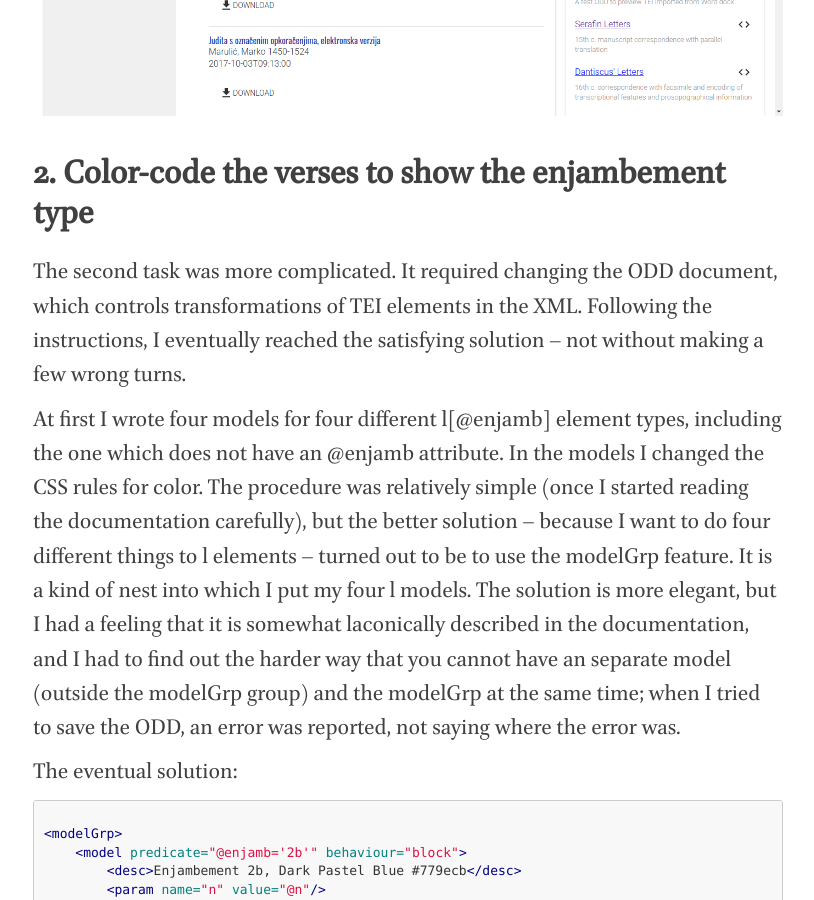
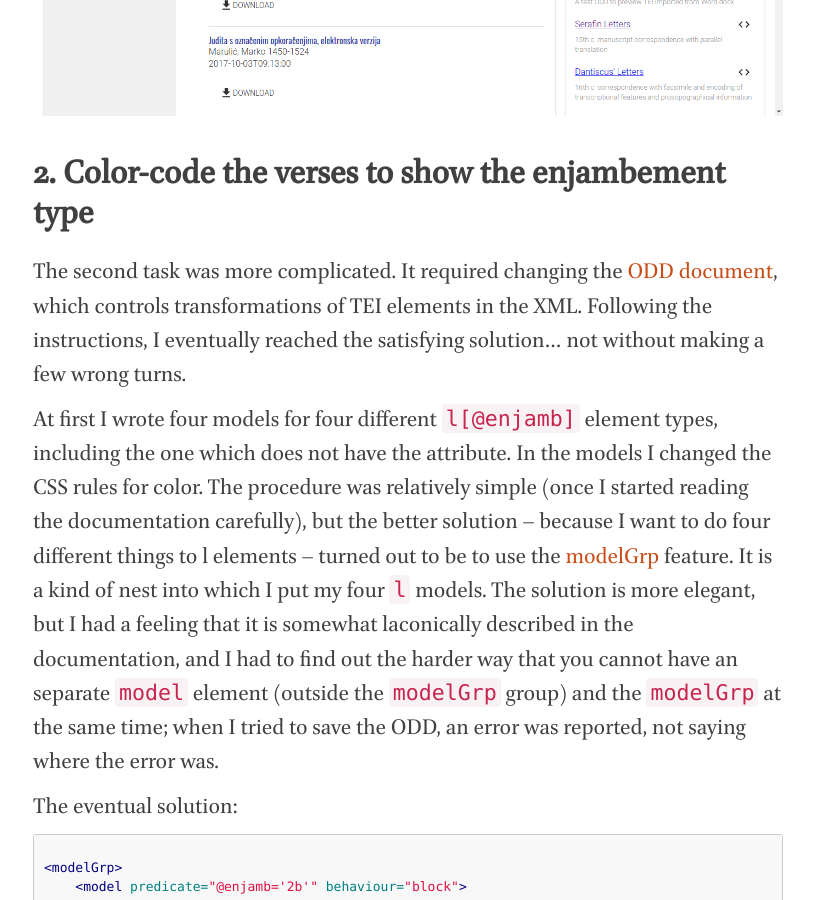
Before and after one commit to nevenjovanovic/nevenjovanovic.github.io, a Jekyll site: the page built from _posts/2021-10-24-teipublisher.markdown, in a window 1280 px wide and 900 px high, scrolled down 1855 px. Shown: the whole window, without its empty margins (232-1046 px from the left). Built offline with Jekyll 4.4.1, drawn with Linux system fonts in a browser that asks for light colours; nearby versions of some CDN libraries; some of the changed text lies outside the part shown.

Commit message:
Review the writing, add links

````diff
--- a/_posts/2021-10-24-teipublisher.markdown
+++ b/_posts/2021-10-24-teipublisher.markdown
@@ -25,9 +25,9 @@ TEI Publisher via docker made the first task ridiculously easy. You choose the P
 
 # 2. Color-code the verses to show the enjambement type
 
-The second task was more complicated. It required changing the ODD document, which controls transformations of TEI elements in the XML. Following the instructions, I eventually reached the satisfying solution – not without making a few wrong turns.
+The second task was more complicated. It required changing the [ODD document](https://wiki.tei-c.org/index.php/ODD), which controls transformations of TEI elements in the XML. Following the instructions, I eventually reached the satisfying solution... not without making a few wrong turns.
 
-At first I wrote four models for four different l[@enjamb] element types, including the one which does not have an @enjamb attribute. In the models I changed the CSS rules for color. The procedure was relatively simple (once I started reading the documentation carefully), but the better solution – because I want to do four different things to l elements – turned out to be to use the modelGrp feature. It is a kind of nest into which I put my four l models. The solution is more elegant, but I had a feeling that it is somewhat laconically described in the documentation, and I had to find out the harder way that you cannot have an separate model (outside the modelGrp group) and the modelGrp at the same time; when I tried to save the ODD, an error was reported, not saying where the error was.
+At first I wrote four models for four different `l[@enjamb]` element types, including the one which does not have the attribute. In the models I changed the CSS rules for color. The procedure was relatively simple (once I started reading the documentation carefully), but the better solution – because I want to do four different things to l elements – turned out to be to use the [modelGrp](https://tei-c.org/release/doc/tei-p5-doc/en/html/ref-modelGrp.html) feature. It is a kind of nest into which I put my four `l` models. The solution is more elegant, but I had a feeling that it is somewhat laconically described in the documentation, and I had to find out the harder way that you cannot have an separate `model` element (outside the `modelGrp` group) and the `modelGrp` at the same time; when I tried to save the ODD, an error was reported, not saying where the error was.
 
 The eventual solution:
 
@@ -75,7 +75,7 @@ color: #8f0000;
 
 Task 3 turned out to be hard. It took me two or three days to solve. The problem is that I can transform the `@n` value (showing the verse number) into a separate element, but then the element is on the same level as the element holding the verse text. It seemed impossible to wrap the two sibling elements into a new, higher-level one (the parent in XPath).
 
-TEI Publisher has a function for that, and it was clearly visible in its own field in the model form, but the language describing it was a little unspecific to me. The field said: "Define code template to apply to content". I guess the reason for avoiding specificity is that "code" means not only HTML, but LaTeX, Markdown, a lot of other things. Still, it did not help that in the documentation only a LaTeX example was given. If there were a HTML transformation example as well, it would not have taken me so long to achieve that.
+TEI Publisher has a function for that, and it was clearly visible in its own field in the `model` form, but the language describing it was a little unspecific to me. The field said: "Define code template to apply to content". I guess the reason for avoiding specificity is that "code" means not only HTML, but LaTeX, Markdown, a lot of other things. Still, it did not help that in the documentation only a LaTeX example was given. If there were a HTML transformation example as well, it would not have taken me so long to achieve that.
 
 The solution from the same ODD (you can see it at the end of the previous section as well):
 
@@ -85,6 +85,7 @@ The solution from the same ODD (you can see it at the end of the previous sectio
 <pb:template xmlns="" xml:space="preserve"><span n="[[n]]">[[content]]</span></pb:template>
 
 ```
+And the result:
 
 ![Judita, color coded and numbered verses in TEI Publisher, beginning of Canto 3]({{ site.url }}/img/juditalargercolorcode2021-10-24-18-20-00.png "Judita in TEI Publisher, Canto 3")
 
````
